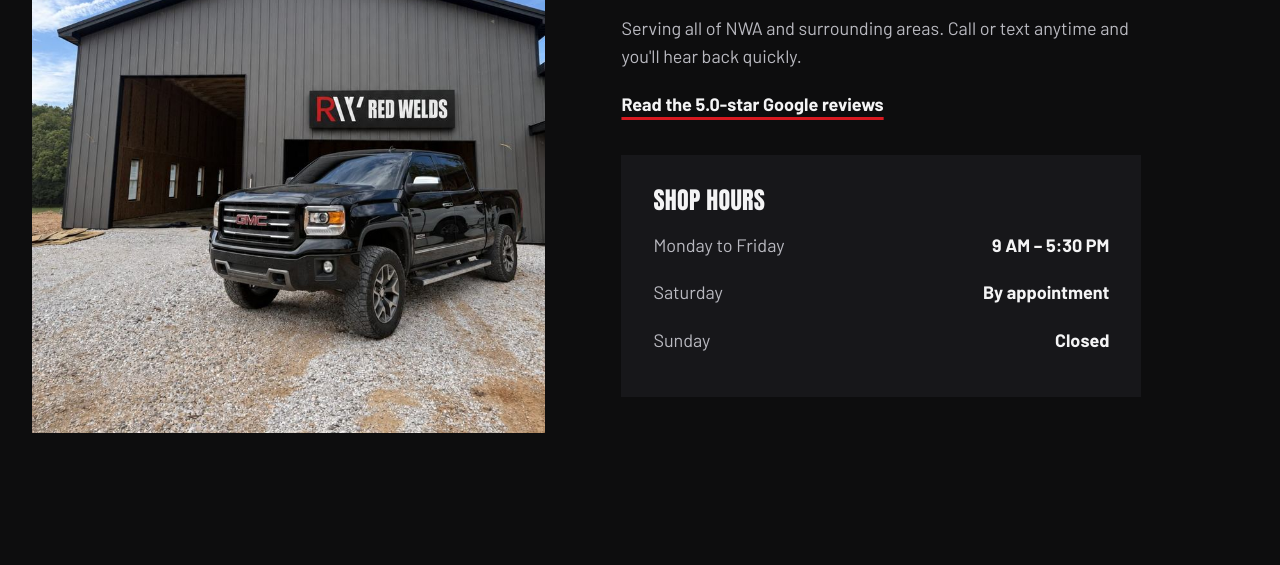
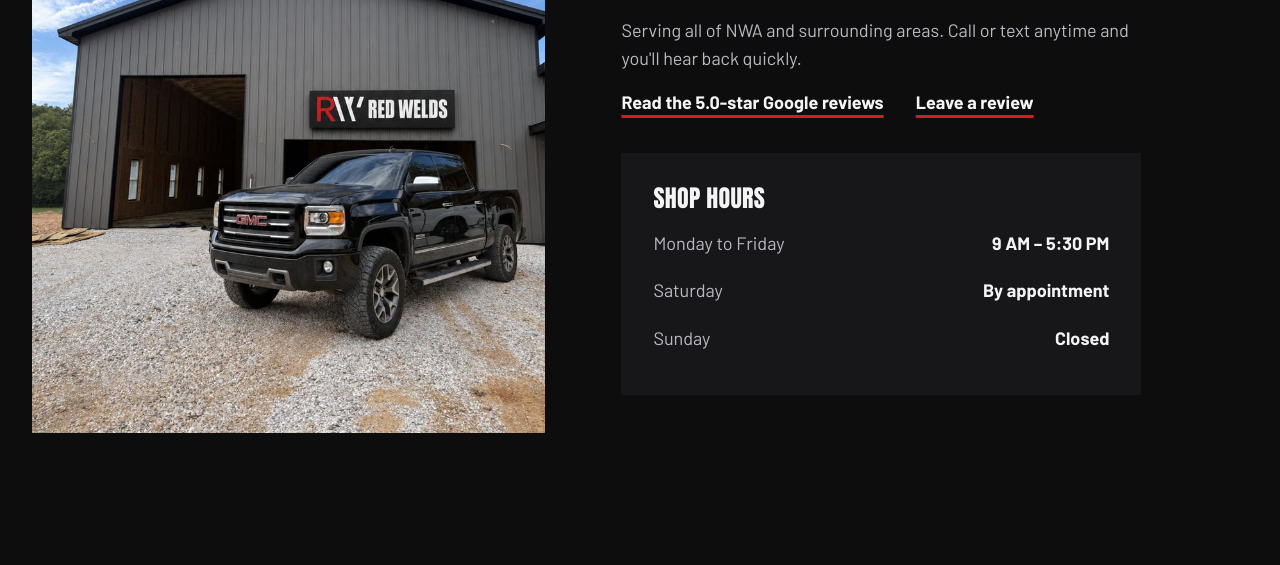
Before and after one commit to Arredondo-Juan/red-welds, a plain HTML site: page index.html in a window 1280 px wide. Shown: the part 3529-4094 px from the top of the page. Drawn offline with Linux system fonts and the light colour scheme.

Commit message:
Add Leave a review link to contact section
Co-Authored-By: Claude Opus 5.5 <noreply@anthropic.com>
Claude-Session: https://claude.ai/code/session_01Mq88ipXxCBWtWpcYeNyRre

```diff
--- a/index.html
+++ b/index.html
@@ -214,7 +214,11 @@
           <h2 data-reveal>Call or text</h2>
           <a class="phone-big" href="tel:+14796012786" data-reveal>(479) 601-2786</a>
           <p class="section-sub" data-reveal>Serving all of NWA and surrounding areas. Call or text anytime and you'll hear back quickly.</p>
-          <a class="text-link" href="https://share.google/YCTrJHzvU2zLjj7Qu" target="_blank" rel="noopener" data-reveal>Read the 5.0-star Google reviews</a>
+          <div class="review-links" data-reveal>
+            <a class="text-link" href="https://share.google/YCTrJHzvU2zLjj7Qu" target="_blank" rel="noopener">Read the 5.0-star Google reviews</a>
+            <!-- Swap this href for the direct "write a review" link from his Google Business Profile -->
+            <a class="text-link" id="review-link" href="https://share.google/YCTrJHzvU2zLjj7Qu" target="_blank" rel="noopener">Leave a review</a>
+          </div>
           <div class="hours" data-reveal>
             <h3>Shop hours</h3>
             <dl>
--- a/styles.css
+++ b/styles.css
@@ -177,7 +177,7 @@ figcaption { font-size: var(--fs-small); color: var(--muted); margin-top: 12px;
 .contact-photo img { aspect-ratio: 4 / 5; object-fit: cover; object-position: 50% 60%; width: 100%; }
 .contact-copy .phone-big { font-size: clamp(3rem, 6.4vw, 6rem); }
 .contact-copy .section-sub { max-width: 30em; }
-.contact-copy .text-link { margin: 4px 0 36px; }
+.review-links { display: flex; flex-wrap: wrap; gap: 12px 32px; margin: 4px 0 36px; }
 .contact-copy .hours { max-width: 520px; }
 .phone-big {
   display: block; font-family: var(--display); font-size: var(--fs-display); line-height: 1;
```
